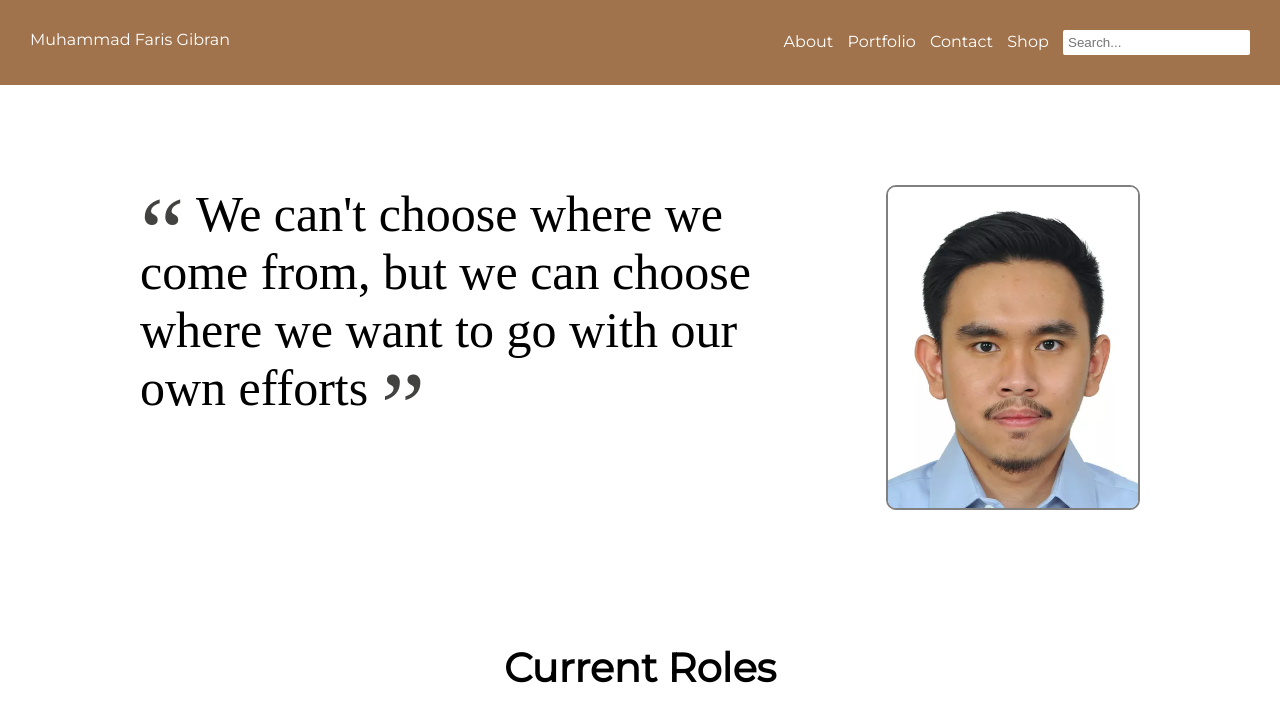
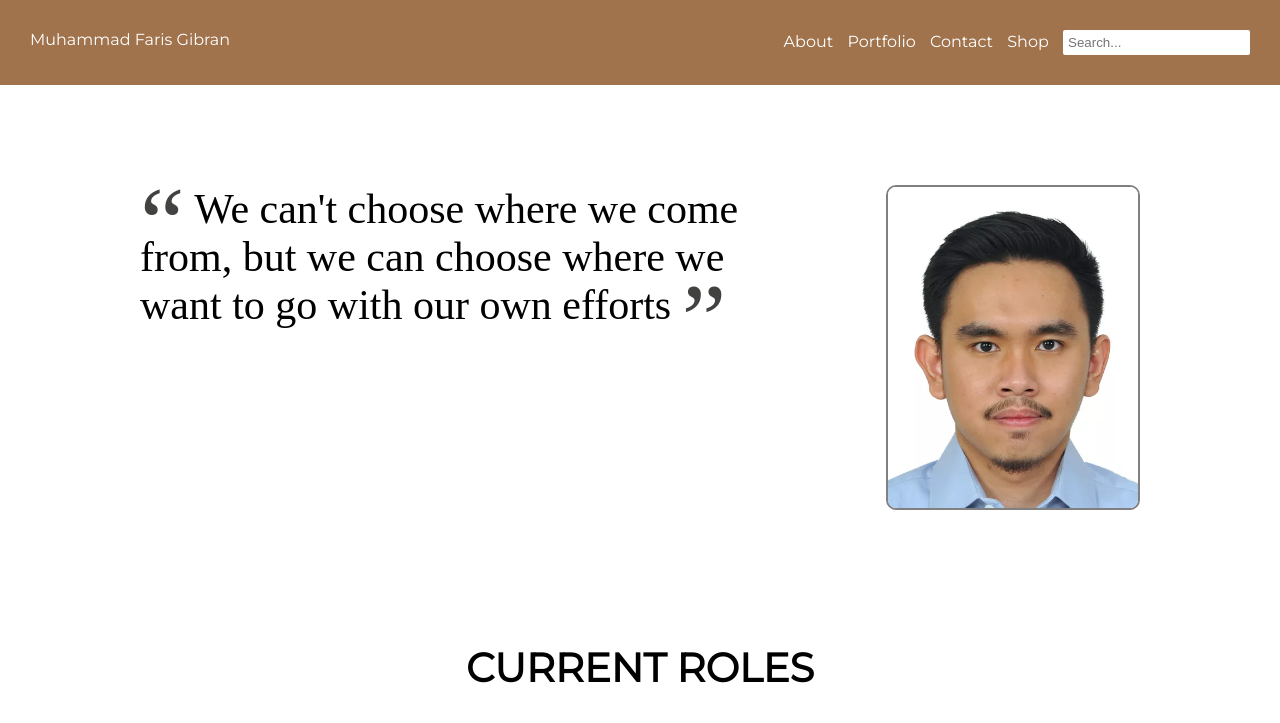
Before and after one commit to mfarisgibran/mfarisgibran-web, a plain HTML site: page index.html in a window 1280 px wide. Shown: the top 723 px of the page. Drawn offline with Linux system fonts and the light colour scheme.

Commit message:
Improve blockquote and roles title

```diff
--- a/index.css
+++ b/index.css
@@ -33,7 +33,7 @@ body {
 }
 
 .intro blockquote {
-  font-size: 50px;
+  font-size: 42px;
   margin: 0;
   margin-right: 90px;
   font-family: serif;
@@ -69,6 +69,10 @@ body {
   margin: 50px 0;
 }
 
+.roles h1 {
+  text-transform: uppercase;
+}
+
 .section-heading {
   display: flex;
   justify-content: center;
```
